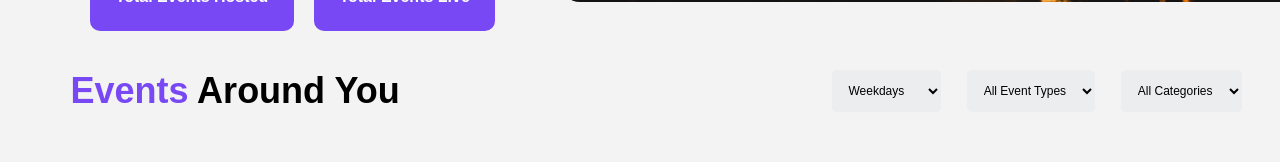
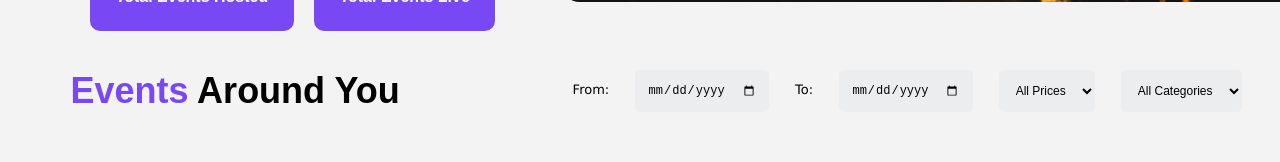
Before and after one commit to Kavyam172/Event-Management, a React (Vite) app in the folder client/event-management-client/: page /events in a window 1280 px wide. Shown: the part 581-743 px from the top of the page. Built offline with nearby package versions, Linux system fonts and the light colour scheme; no server answers.

Commit message:
FIlter logic on all events page completed

```diff
--- a/client/event-management-client/src/components/Card/EventCard.jsx
+++ b/client/event-management-client/src/components/Card/EventCard.jsx
@@ -1,7 +1,7 @@
 import React from 'react'
 import './EventCard.css';
 
-const EventCard = ({ title, startdate, location, image, isFree }) => {
+const EventCard = ({ title, startdate, venue, image, isFree }) => {
     return (
         <div className='firstbox'>
             <div className="event-card">
@@ -12,9 +12,9 @@ const EventCard = ({ title, startdate, location, image, isFree }) => {
                 <div className="event-info">
                     <h3>{title}</h3>
                     <p>
-                        {startdate} - {location}
+                        {startdate?.slice(0,10)}
                     </p>
-                    <h6>ONLINE EVENT - Attend anywhere </h6>
+                    {venue!=="online"?<h6>OFFLINE EVENT - Click to See More </h6>: <h6>ONLINE EVENT - Attend from anywhere </h6>}
                 </div>
 
             </div>
--- a/client/event-management-client/src/components/Hero/upcoming/First.jsx
+++ b/client/event-management-client/src/components/Hero/upcoming/First.jsx
@@ -12,13 +12,12 @@ const UpcomingEvents = () => {
         const response = await fetch('http://localhost:3000/events');
         const data = await response.json();
         console.log(data)
-        //save only first six events
         data.length = 6;
         setEvents(data);
     };
 
     useEffect(() => {
-        fetchEvents();
+      fetchEvents();
     }, []);
 
   return (
@@ -27,7 +26,7 @@ const UpcomingEvents = () => {
 
       <div className="events-grid">
         {events.map((event) => (
-          <Link to={"./event/"+event._id}>
+          <Link key={event._id} to={"./event/"+event._id}>
             <EventCard key={event._id} title={event.title} startdate={event.startDate} image={event.banner} isFree={event.price>0?false:true} />
           </Link>
         ))}
--- a/client/event-management-client/src/components/allEvents/event.css
+++ b/client/event-management-client/src/components/allEvents/event.css
@@ -74,11 +74,12 @@
 
 .filter-section {
   display: flex;
+  align-items: center;
   gap: 2vw;
 
 }
 
-.filter-section select {
+.filter-section select, .filter-section input {
   padding: 1vw;
   border: none;
   border-radius: 5px;
--- a/client/event-management-client/src/components/allEvents/event.jsx
+++ b/client/event-management-client/src/components/allEvents/event.jsx
@@ -1,13 +1,29 @@
-import React, { useEffect, useState } from 'react';
+import React, { useEffect, useRef, useState } from 'react';
 import "./event.css";
 import EventCard from '../Card/EventCard';
 import { Link } from 'react-router-dom';
 
 const Event = () => {
-  const [weekdayFilter, setWeekdayFilter] = useState('All');
-  const [eventTypeFilter, setEventTypeFilter] = useState('All');
+  const [startDateFilter, setStartDateFilter] = useState('All');
+  const [endDateFilter, setEndDateFilter] = useState('All');
+  const [priceFilter, setPriceFilter] = useState('All');
   const [categoryFilter, setCategoryFilter] = useState('All');
   const [events,setEvents] = useState([])
+  const [filteredEvents, setFilteredEvents] = useState([])
+
+
+  const selectCategory = useRef(null)
+
+  const categories = ['Music', 'Dance', 'Art', 'Theatre', 'Comedy', 'Food', 'Sports', 'Fitness', 'Health', 'Fashion', 'Technology', 'Business', 'Science', 'Travel', 'Religion', 'Charity', 'Education', 'Family', 'Community', 'Film', 'Media', 'Government', 'Home', 'Auto', 'Hobbies', 'Other']
+
+  const addCategory = (categories) => {
+    categories.forEach((category) => {
+        const option = document.createElement('option')
+        option.value = category
+        option.text = category
+        selectCategory.current.appendChild(option)
+    })
+}
 
   //function to fetch all events from the database
     const fetchEvents = async () => {
@@ -15,18 +31,51 @@ const Event = () => {
         const data = await response.json();
         console.log(data)
         setEvents(data);
+        setFilteredEvents(data);
     };
+
+    const filterEvents = (data) => {
+      //filtering based on start date
+      for(let e of data){
+        if (startDateFilter !== 'All') {
+          data = data.filter((e) => e.startDate.slice(0,10) == startDateFilter);
+        }
+
+        //filtering based on end date
+        if (endDateFilter !== 'All') {
+          data = data.filter((e) => e.endDate.slice(0,10) == endDateFilter);
+        }
+
+        //filtering based on price
+        if (priceFilter !== 'All') {
+          if(priceFilter === '0'){
+            data = data.filter((e) => e.price === 0);
+          }
+          else{
+            data = data.filter((e) => e.price > 0);
+          }
+        }
+
+        //filtering based on category
+        if (categoryFilter !== 'All') {
+          data = data.filter((e) => e.category === categoryFilter);
+        }
+        setFilteredEvents(data);
+        console.log("filtered:"+filteredEvents);
+      }
+
+    }
+
 
     useEffect(() => {
       window.scrollTo(0,0);
-        fetchEvents();
+      addCategory(categories);
+      fetchEvents()
     }, []);
 
-
-
-  const handleFilterChange = (setter) => (event) => {
-    setter(event.target.value);
-  };
+    useEffect(() => {
+      filterEvents(events);
+    }, [startDateFilter, endDateFilter, priceFilter, categoryFilter]);
 
   return (
     <div>
@@ -52,42 +101,32 @@ const Event = () => {
       <div className="event-card-section">
         <h1><span>Events</span> Around You</h1>
         <div className="filter-section">
-          <select onChange={handleFilterChange(setWeekdayFilter)}>
-            <option value="All">Weekdays</option>
-            <option value="Monday">Monday</option>
-            <option value="Tuesday">Tuesday</option>
-            <option value="Wednesday">Wednesday</option>
-            <option value="Thursday">Thursday</option>
-            <option value="Friday">Friday</option>
-            <option value="Saturday">Saturday</option>
-            <option value="Sunday">Sunday</option>
+          <label htmlFor="starts">From:</label>
+          <input type='date' onChange={(e)=>{setStartDateFilter(e.target.value)}} id='starts'/>
+
+          <label htmlFor="ends">To:</label>
+          <input type='date' onChange={(e)=>{setEndDateFilter(e.target.value)}} id='ends'/>
+
+
+          <select onChange={(e)=>{setPriceFilter(e.target.value)}}>
+            <option value="All">All Prices</option>
+            <option value="0">Free</option>
+            <option value="1">Paid</option>
           </select>
 
-          <select onChange={handleFilterChange(setEventTypeFilter)}>
-            <option value="All">All Event Types</option>
-            <option value="Workshop">Workshop</option>
-            <option value="Webinar">Webinar</option>
-            <option value="Conference">Conference</option>
-            <option value="Meetup">Meetup</option>
-          </select>
-
-          <select onChange={handleFilterChange(setCategoryFilter)}>
+          <select ref={selectCategory} onChange={(e)=>{setCategoryFilter(e.target.value)}}>
             <option value="All">All Categories</option>
-            <option value="Education">Education</option>
-            <option value="Business">Business</option>
-            <option value="Technology">Technology</option>
-            <option value="Health">Health</option>
           </select>
         </div>
       </div>
 
       <div className="events-grid-all">
-        {events.map((event) => (
-          <Link to={"http://localhost:5173/event/"+event._id}>
-            <EventCard key={event._id} title={event.title} startdate={event.startDate} image={event.banner} isFree={event.price>0?false:true}/>
+        {filteredEvents.map((event) => (
+          <Link key={event._id} to={"http://localhost:5173/event/"+event._id}>
+            <EventCard key={event._id} title={event.title} startdate={event.startDate} image={event.banner} isFree={event.price>0?false:true} venue={event.venue}/>
 
           </Link>
-          ))}
+        ))}
       </div>
     </div>
   );
```
Also changed, not shown: 1 other file (tests, documents, lock files or other folders).
